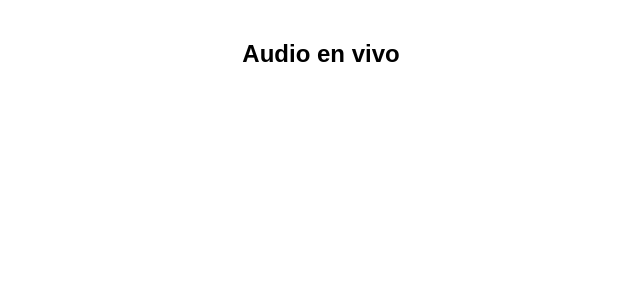
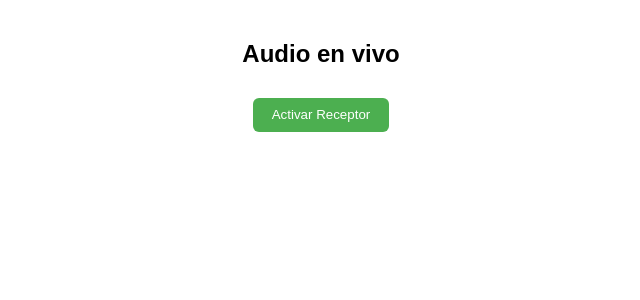
Before and after one commit to DestinyMG/Prueba_radio, a Vue app in the folder frontend/: page /receiver in a window 1280 px wide. Shown: the top 300 px of the page, without its empty margins (319-959 px from the left). Built offline with nearby package versions, Linux system fonts and the light colour scheme; no server answers.

Commit message:
revertir

```diff
--- a/frontend/src/components_login/Receiver.vue
+++ b/frontend/src/components_login/Receiver.vue
@@ -1,6 +1,7 @@
 <template>
     <div class="receiver">
         <h2>Audio en vivo</h2>
+        <button @click="startListening">Activar Receptor</button>
         <audio ref="audioEl" autoplay></audio>
     </div>
 </template>
@@ -14,13 +15,11 @@ let mediaSource;
 let sourceBuffer;
 let queue = [];
 let isAppending = false;
-
-onMounted(() => {
-    startListening();
-});
+const listening = ref(false);
 
 const startListening = async () => {
-    // Crear MediaSource para reproducir chunks de Opus/WebM
+    if (listening.value) return;
+
     mediaSource = new MediaSource();
     audioEl.value.src = URL.createObjectURL(mediaSource);
 
@@ -38,7 +37,10 @@ const startListening = async () => {
     ws = new WebSocket("wss://prueba-radio.onrender.com/ws/streaming/");
     ws.binaryType = "arraybuffer";
 
-    ws.onopen = () => console.log("Receptor conectado al WebSocket");
+    ws.onopen = () => {
+        console.log("Receptor conectado al WebSocket");
+        listening.value = true;
+    };
 
     ws.onmessage = (event) => {
         queue.push(event.data);
@@ -49,6 +51,7 @@ const startListening = async () => {
     ws.onerror = (err) => console.error("WebSocket error:", err);
 };
 
+// Función para reproducir chunks de audio en MediaSource
 const appendNextChunk = () => {
     if (!sourceBuffer || isAppending || queue.length === 0) return;
 
```
